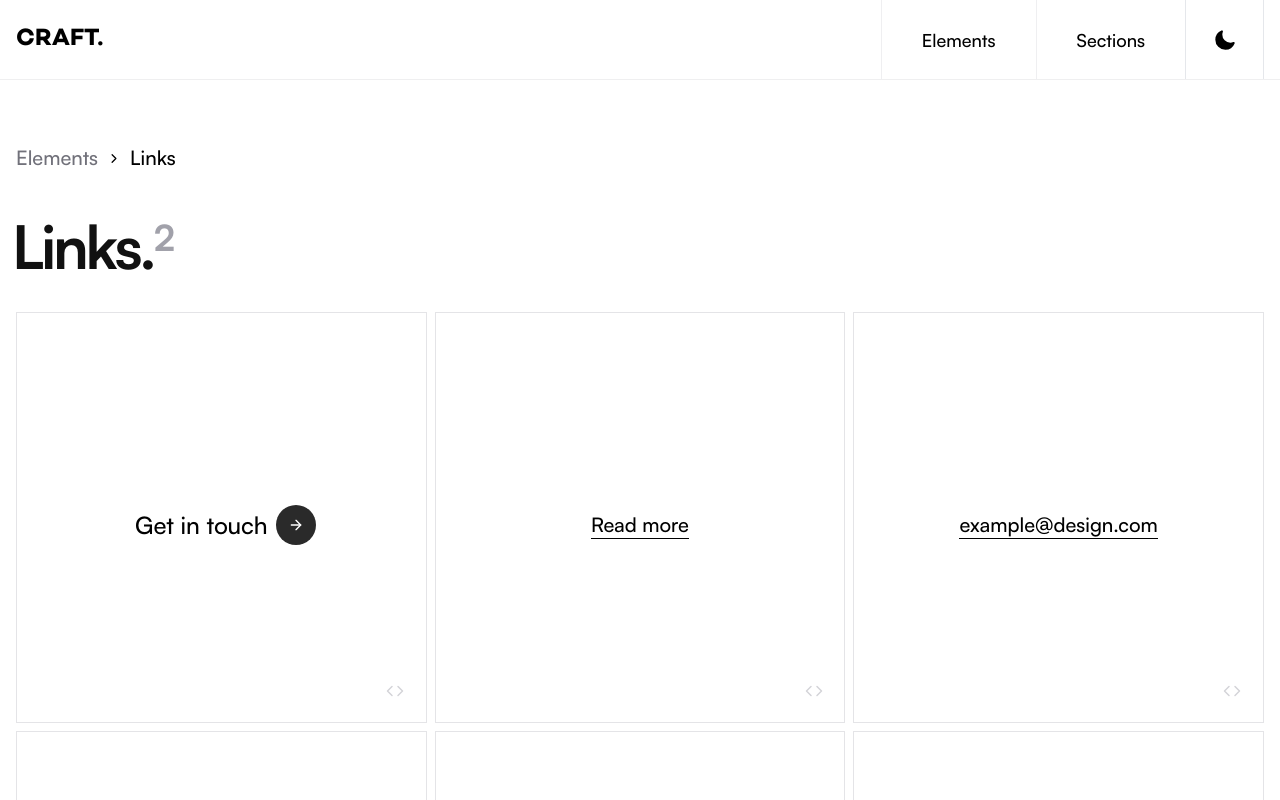
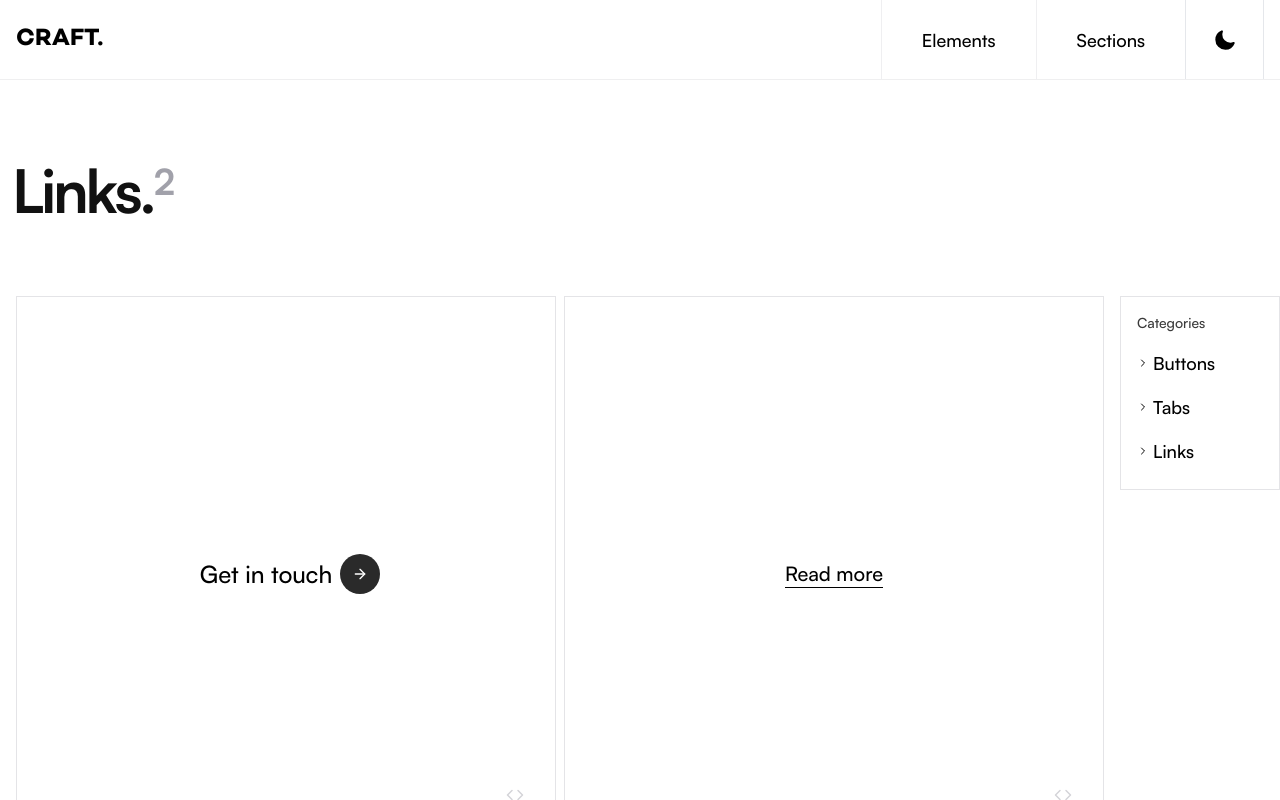
Before and after one commit to Jeff-Maina/craft, a Next.js app: page /elements/links in a window 1280 px wide. Shown: the top 800 px of the page. Built offline with nearby package versions, Linux system fonts and the light colour scheme.

Commit message:
Properly type clientX and clientY

```diff
--- a/src/app/(pages)/elements/links/(examples)/link_011/link_011.tsx
+++ b/src/app/(pages)/elements/links/(examples)/link_011/link_011.tsx
@@ -79,9 +79,9 @@ const Link011 = () => {
   const hoverlink: () => void = () => setLinkHovered(true);
   const unhoverlink: () => void = () => setLinkHovered(false);
 
-  const circleRef = useRef(null);
+  const circleRef = useRef<HTMLDivElement>(null);
 
-  const handleMouseMove = ({ clientX, clientY }) => {
+  const handleMouseMove = ({ clientX, clientY }: MouseEvent) => {
     const moveContainerY = gsap.quickTo(circleRef.current, "top", {
       duration: 0.8,
       ease: "power3",
@@ -90,7 +90,9 @@ const Link011 = () => {
       duration: 0.8,
       ease: "power3",
     });
-    let { top, left } = circleRef.current?.getBoundingClientRect();
+    const circle = circleRef.current;
+    if (!circle) return;
+    let { top, left } = circle.getBoundingClientRect();
 
     moveContainerX(clientX - left);
     moveContainerY(clientY - top + 30);
--- a/src/app/globals.css
+++ b/src/app/globals.css
@@ -64,5 +64,5 @@ body::-webkit-scrollbar {
 
 /* layouts */
 .section_layout {
-  @apply w-full h-full grid md:grid-cols-2 gap-2 lg:grid-cols-3 px-4;
+  @apply w-full h-full grid md:grid-cols-2 gap-2 px-4;
 }
--- a/src/app/layouts/PageLayout.tsx
+++ b/src/app/layouts/PageLayout.tsx
@@ -1,5 +1,6 @@
 "use client";
 
+import { SectionsData } from "@/data/AppData";
 import { ChevronRight } from "lucide-react";
 import Link from "next/link";
 import { FC } from "react";
@@ -29,9 +30,12 @@ const Breadcrumb: FC<BreadcrumbProps> = ({ breadCrumbProps }) => {
   return (
     <>
       {!isMainPage && (
-        <div className="px-4 border-b border-zinc-200/60 lg:border-none sticky top-0 backdrop-blur-lg bg-[#ffffff46] z-[5]">
+        <div className="px-4 border-b border-zinc-200/60 lg:border-none sticky top-0 backdrop-blur-lg bg-[#ffffff46] z-[5] lg:hidden">
           <div className="font-satoshi-medium flex items-center gap-1 md:text-lg lg:text-xl py-5 lg:py-6">
-            <Link href={`/${path}`} className="text-zinc-500 hover:text-zinc-900 transition-all duration-150">
+            <Link
+              href={`/${path}`}
+              className="text-zinc-500 hover:text-zinc-900 transition-all duration-150"
+            >
               {category}
             </Link>{" "}
             <p>{!isMainPage && <ChevronRight className="h-[15px]" />}</p>
@@ -63,18 +67,43 @@ const PageLayout: FC<ComponentProps> = ({ children, pageOptions }) => {
     page,
   };
 
+  const gridClass = isMainPage ? "" : "lg:grid grid-cols-8";
+
   return (
     <main className="flex flex-col min-h-screen max-w-7xl lg:border-zinc-300 m-auto gap-10 lg:pt-10 lg:gap-5">
       <Breadcrumb breadCrumbProps={breadCrumbProps} />
-      <header className="flex flex-col gap-4 lg:gap-6 px-3">
-        <h1 className="font-satoshi-bold text-5xl md:text-6xl  text-[#111] tracking-tighter leading-none">
-          {page}.
-          <sup className="text-4xl text-zinc-400">
-            {componentCount}
-          </sup>
+      <header className="flex flex-col gap-4 lg:gap-6 px-3 lg:py-10">
+        <h1 className="font-satoshi-bold text-5xl md:text-6xl   text-[#111] tracking-tighter leading-none">
+          {page}.<sup className="text-4xl text-zinc-400">{componentCount}</sup>
         </h1>
       </header>
-      <section className="lg:mt-4">{children}</section>
+      <section className={`lg:mt-4 ${gridClass}`}>
+        <section className="col-span-7">{children}</section>
+        {!isMainPage && (
+          <section className="col-span-1 hidden lg:block font-satoshi-medium items-center">
+            <div className="w-full border border-zinc-200/60 md:border-zinc-200 sticky top-4 py-4">
+              <header>
+                <p className="px-4 text-sm text-[#3a3a3a] pb-2">Categories</p>
+              </header>
+              <div>
+                {}
+                <div className="px-4 py-2 hover:pl-6 cursor-pointer text-sm md:text-base lg:text-lg transition-all duration-300 text-start w-full flex items-center gap-1">
+                  <ChevronRight className="h-[12px] w-[12px]" />
+                  <p>Buttons</p>
+                </div>
+                <div className="px-4 py-2 hover:pl-6 cursor-pointer text-sm md:text-base lg:text-lg transition-all duration-300 text-start w-full flex items-center gap-1">
+                  <ChevronRight className="h-[12px] w-[12px]" />
+                  <p>Tabs</p>
+                </div>
+                <div className="px-4 py-2 hover:pl-6 cursor-pointer text-sm md:text-base lg:text-lg transition-all duration-300 text-start w-full flex items-center gap-1">
+                  <ChevronRight className="h-[12px] w-[12px]" />
+                  <p>Links</p>
+                </div>
+              </div>
+            </div>
+          </section>
+        )}
+      </section>
     </main>
   );
 };
```
